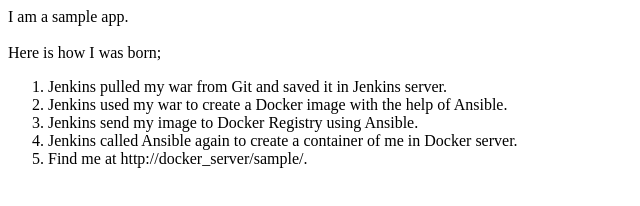
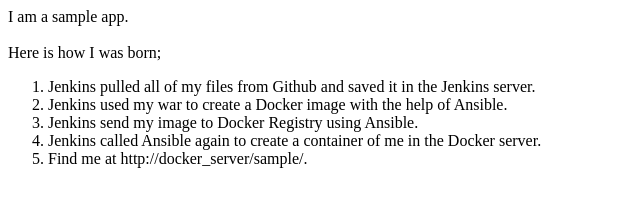
Before and after one commit to mrh13j/test, a plain HTML site: page index.html in a window 1280 px wide. Shown: the whole page, without its empty margins (0-640 px from the left). Drawn offline with Linux system fonts and the light colour scheme.

Commit message:
Update index.html

```diff
--- a/index.html
+++ b/index.html
@@ -2,9 +2,9 @@ I am a sample app.<br><br>
 
 Here is how I was born;<br>
 <ol>
-<li>Jenkins pulled my war from Git and saved it in Jenkins server.</li>
+<li>Jenkins pulled all of my files from Github and saved it in the Jenkins server.</li>
 <li>Jenkins used my war to create a Docker image with the help of Ansible.</li>
-<li>Jenkins send my image to Docker Registry  using Ansible.</li>
-<li>Jenkins called Ansible again to create a container of me in Docker server.</li>
+<li>Jenkins send my image to Docker Registry using Ansible.</li>
+<li>Jenkins called Ansible again to create a container of me in the Docker server.</li>
 <li>Find me at http://docker_server/sample/.</li>
 </ol>
```
